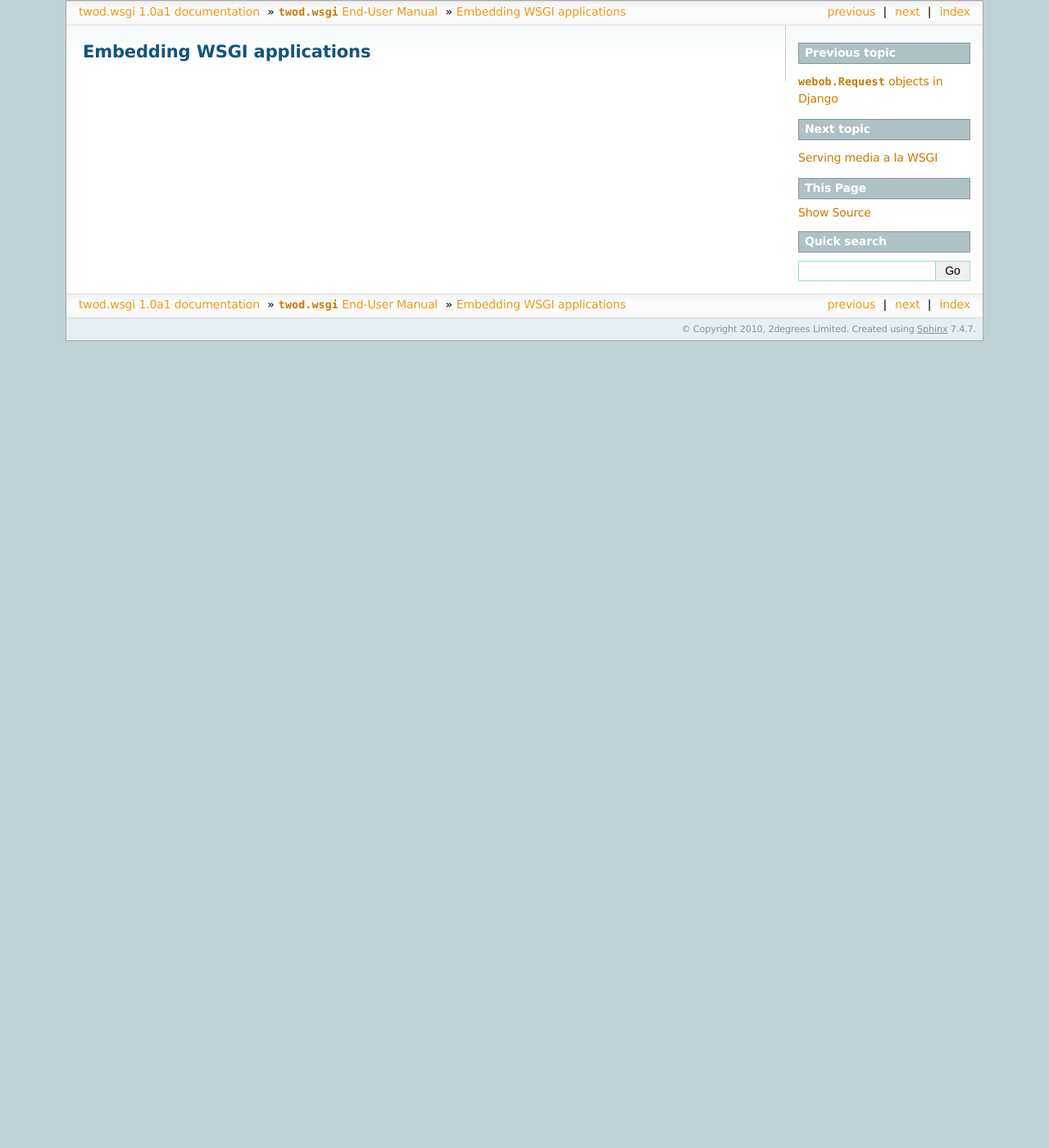
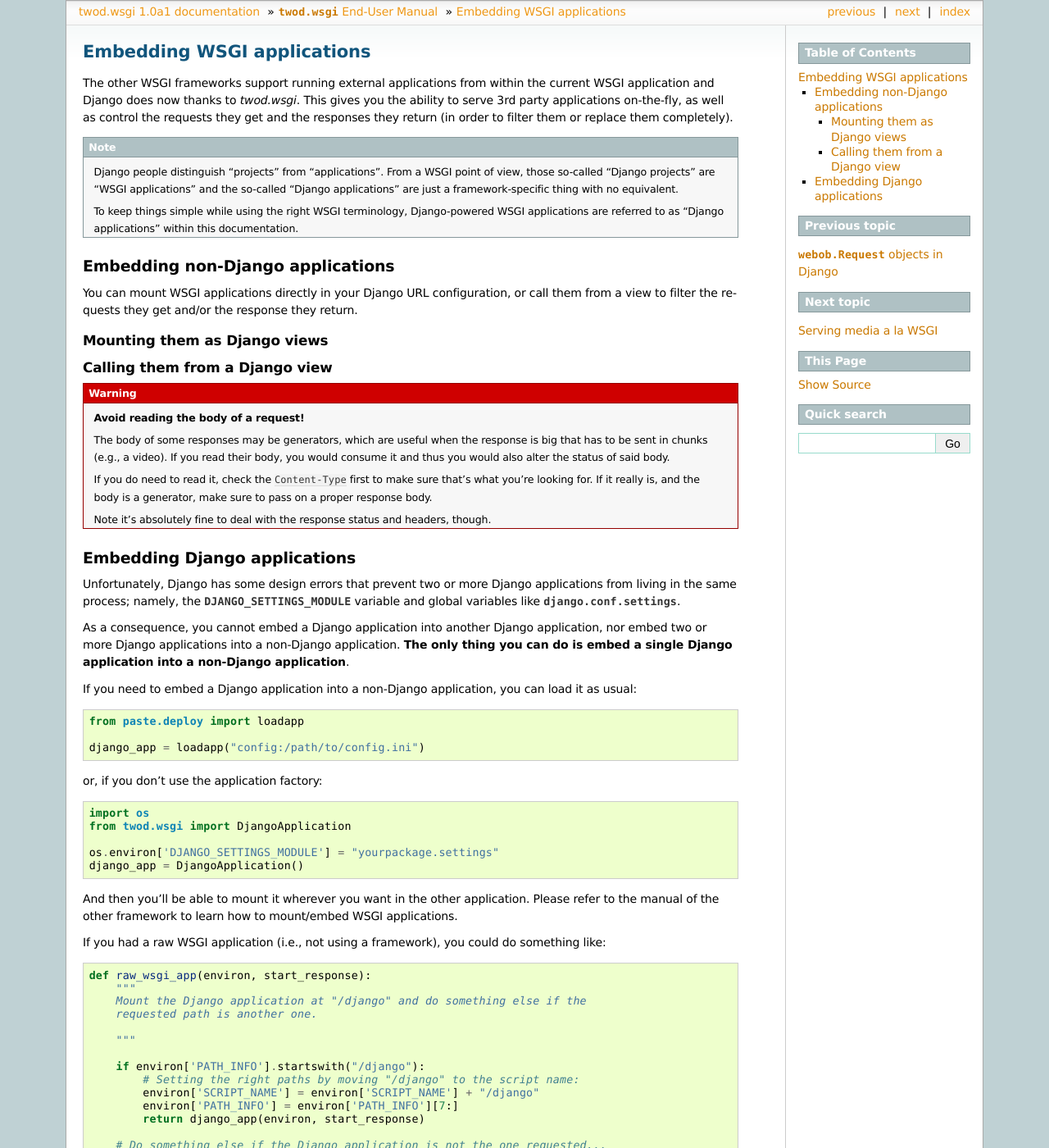
Before and after one commit to 2degrees/django-wsgi, a Sphinx documentation site: the page built from docs/source/manual/embedded-apps.rst, in a window 1280 px wide and 1400 px high. Shown: the whole window at 82% size. Built offline with Sphinx 7.4.7, drawn with Linux system fonts in a browser that asks for light colours.

Commit message:
Added docs on how to mount applications -- it's not yet finished

```diff
--- a/docs/source/manual/embedded-apps.rst
+++ b/docs/source/manual/embedded-apps.rst
@@ -1,3 +1,101 @@
 ===========================
 Embedding WSGI applications
 ===========================
+
+The other WSGI frameworks support running external applications from within
+the current WSGI application and Django does now thanks to *twod.wsgi*. This
+gives you the ability to serve 3rd party applications on-the-fly, as well as
+control the requests they get and the responses they return (in order to
+filter them or replace them completely).
+
+.. note::
+
+    Django people distinguish "projects" from "applications". From a WSGI point
+    of view, those so-called "Django projects" are "WSGI applications" and the
+    so-called "Django applications" are just a framework-specific thing with no
+    equivalent.
+
+    To keep things simple while using the right WSGI terminology,
+    Django-powered WSGI applications are referred to as "Django applications"
+    within this documentation.
+
+
+Embedding non-Django applications
+=================================
+
+You can mount WSGI applications directly in your Django URL configuration, or
+call them from a view to filter the requests they get and/or the response they
+return.
+
+Mounting them as Django views
+-----------------------------
+
+
+Calling them from a Django view
+-------------------------------
+
+
+.. warning:: **Avoid reading the body of a request!**
+
+    The body of some responses may be generators, which are useful when the
+    response is big that has to be sent in chunks (e.g., a video).
+    If you read their body, you would consume it and thus you would also alter
+    the status of said body.
+
+    If you do need to read it, check the ``Content-Type`` first to make sure
+    that's what you're looking for. If it really is, and the body is a
+    generator, make sure to pass on a proper response body.
+
+    Note it's absolutely fine to deal with the response status and headers,
+    though.
+
+
+Embedding Django applications
+=============================
+
+Unfortunately, Django has some design errors that prevent two or more
+Django applications from living in the same process; namely, the
+:envvar:`DJANGO_SETTINGS_MODULE` variable and global variables like
+:data:`django.conf.settings`.
+
+As a consequence, you cannot embed a Django application into another Django
+application, nor embed two or more Django applications into a non-Django
+application. **The only thing you can do is embed a single Django application
+into a non-Django application**.
+
+If you need to embed a Django application into a non-Django application, you
+can load it as usual::
+
+    from paste.deploy import loadapp
+
+    django_app = loadapp("config:/path/to/config.ini")
+
+or, if you don't use the application factory::
+
+    import os
+    from twod.wsgi import DjangoApplication
+
+    os.environ['DJANGO_SETTINGS_MODULE'] = "yourpackage.settings"
+    django_app = DjangoApplication()
+
+And then you'll be able to mount it wherever you want in the other application.
+Please refer to the manual of the other framework to learn how to mount/embed
+WSGI applications.
+
+If you had a raw WSGI application (i.e., not using a framework), you could do
+something like::
+
+    def raw_wsgi_app(environ, start_response):
+        """
+        Mount the Django application at "/django" and do something else if the
+        requested path is another one.
+
+        """
+
+        if environ['PATH_INFO'].startswith("/django"):
+            # Setting the right paths by moving "/django" to the script name:
+            environ['SCRIPT_NAME'] = environ['SCRIPT_NAME'] + "/django"
+            environ['PATH_INFO'] = environ['PATH_INFO'][7:]
+            return django_app(environ, start_response)
+
+        # Do something else if the Django application is not the one requested...
```
